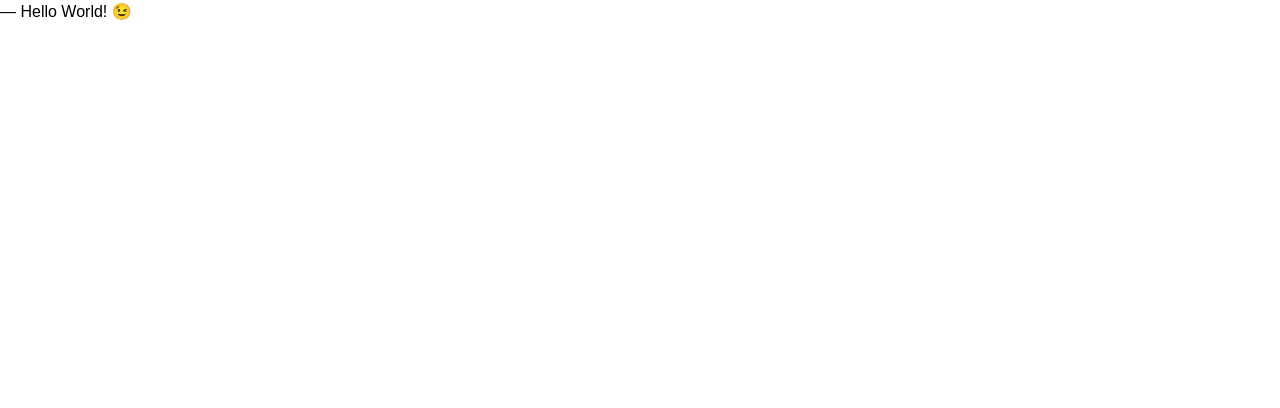
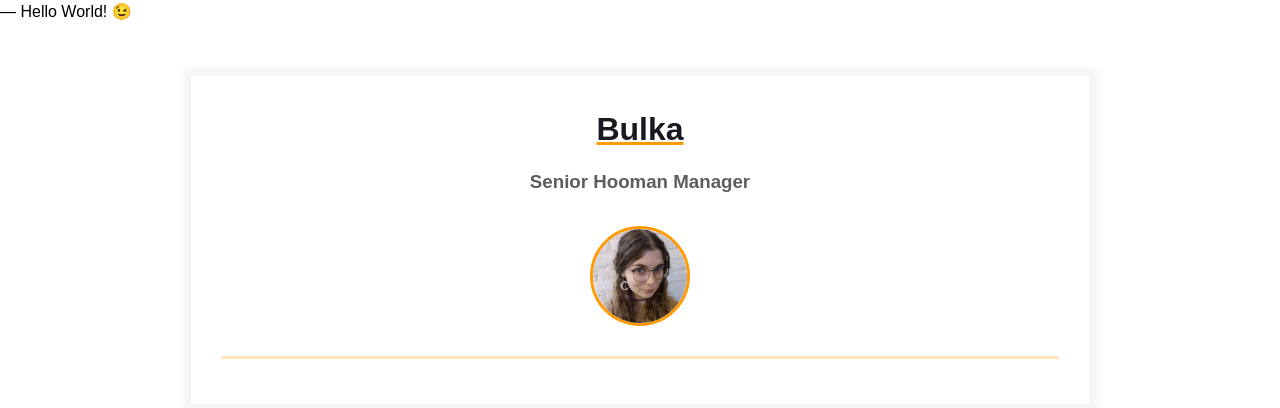
Before and after one commit to OlenaCherneta/homepage, a plain HTML site: page index.html in a window 1280 px wide. Drawn offline with Linux system fonts and the light colour scheme.

Commit message:
Primary content template added

```diff
--- a/index.html
+++ b/index.html
@@ -8,5 +8,25 @@
   </head>
   <body>
     ― Hello World! &#x1F609;
+    <main>
+  <div class="resume">
+    <div class="container">
+      <div class="resume__block">
+        <h1 class="contact-info__header">Bulka</h1>
+        <h3 class="contact-info__sub-header">Senior Hooman Manager</h3>
+
+        <div class="contact_info_container fh">
+          <div class="contact-info__block"></div>
+
+          <div class="contact-info__block contact-info__block--center">
+            <img class="contact-info__avatar" src="assets/photo.jpg" alt="Avatar">
+          </div>
+
+          <div class="contact-info__block"></div>
+        </div>
+      </div>
+    </div>
+  </div>
+</main>
   </body>
 </html>
```
Also changed, not shown: assets/photo.jpg (added).
